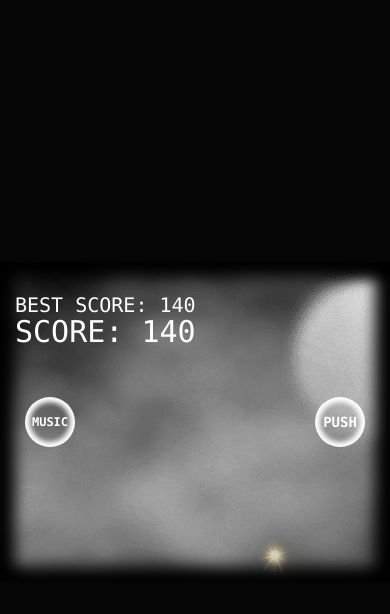
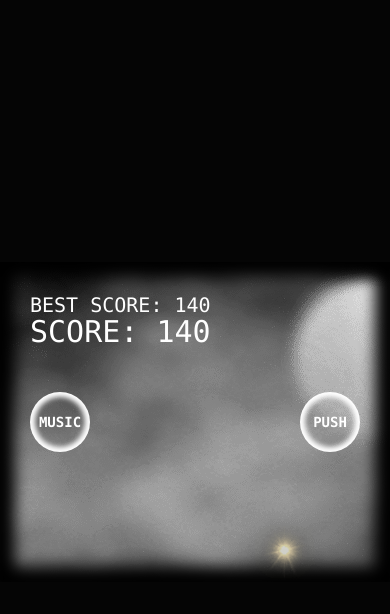
Before and after one commit to zaitovramil/brighty, a plain HTML site: page www/index.html in a window 390 px wide. Both pictures are taken after a click on the button "START GAME". Drawn offline with Linux system fonts and the light colour scheme; some packages are replaced by stand-ins of ours.

Commit message:
game update

```diff
--- a/www/css/index.css
+++ b/www/css/index.css
@@ -69,18 +69,17 @@ body {
 	z-index: 9;
 }
 #push, #volume {
-	width: 50px;
-	height: 50px;
+	width: 60px;
+	height: 60px;
 	border-radius: 100%;
 	box-shadow: inset 0 0 5px 5px white;
+	font-size: 14px;
 }
 #push {
-	right: 25px;
-	font-size: 14px;
+	right: 30px;
 }
 #volume {
-	left: 25px;
-	font-size: 12px;
+	left: 30px;
 }
 .down {
 	opacity: .4;
--- a/www/js/index.js
+++ b/www/js/index.js
@@ -57,11 +57,11 @@ function startGame() {
 		mySound = new sound("./audio/sound.mp3");
 		mySound.play();
 	}
-	myGamePiece = new component(50, 50, "./img/firefly.png", 250, 120, "firefly");
+	myGamePiece = new component(60, 60, "./img/firefly.png", 255, 130, "firefly");
 	myGamePiece.gravity = 0.05;
 	myObstacles = [];
-	myHighScore = new component("20px", "Consolas", "white", 15, 50, "text");
-	myScore = new component("30px", "Consolas", "white", 15, 80, "text");
+	myHighScore = new component("20px", "Consolas", "white", 30, 50, "text");
+	myScore = new component("30px", "Consolas", "white", 30, 80, "text");
 	myGameArea.start();
 	document.getElementById("game").style.display = "block";
 	document.getElementById("menu").style.display = "none";
@@ -139,10 +139,10 @@ function component(width, height, color, x, y, type) {
 		var myright = this.x + (this.width);
 		var mytop = this.y;
 		var mybottom = this.y + (this.height);
-		var otherleft = otherobj.x + 30;
-		var otherright = otherobj.x - 30 + (otherobj.width);
-		var othertop = otherobj.y + 30;
-		var otherbottom = otherobj.y - 20 + (otherobj.height);
+		var otherleft = otherobj.x + 40;
+		var otherright = otherobj.x - 40 + (otherobj.width);
+		var othertop = otherobj.y + 40;
+		var otherbottom = otherobj.y - 30 + (otherobj.height);
 		var crash = true;
 		if ((mybottom < othertop) || (mytop > otherbottom) || (myright < otherleft) || (myleft > otherright)) {
 			crash = false;
@@ -166,10 +166,10 @@ function updateGameArea() {
 	myGameArea.frameNo += 1;
 	if (myGameArea.frameNo == 1 || everyinterval(150)) {
 		x = myGameArea.canvas.width;
-		minHeight = 50;
+		minHeight = 60;
 		maxHeight = 200;
 		height = Math.floor(Math.random()*(maxHeight-minHeight+1)+minHeight);
-		minGap = 50;
+		minGap = 60;
 		maxGap = 200;
 		gap = Math.floor(Math.random()*(maxGap-minGap+1)+minGap);
 		myObstacles.push(new component(71, height, "./img/spines-up.png", x, 0, "spines"));
```
Also changed, not shown: 2 other files.
